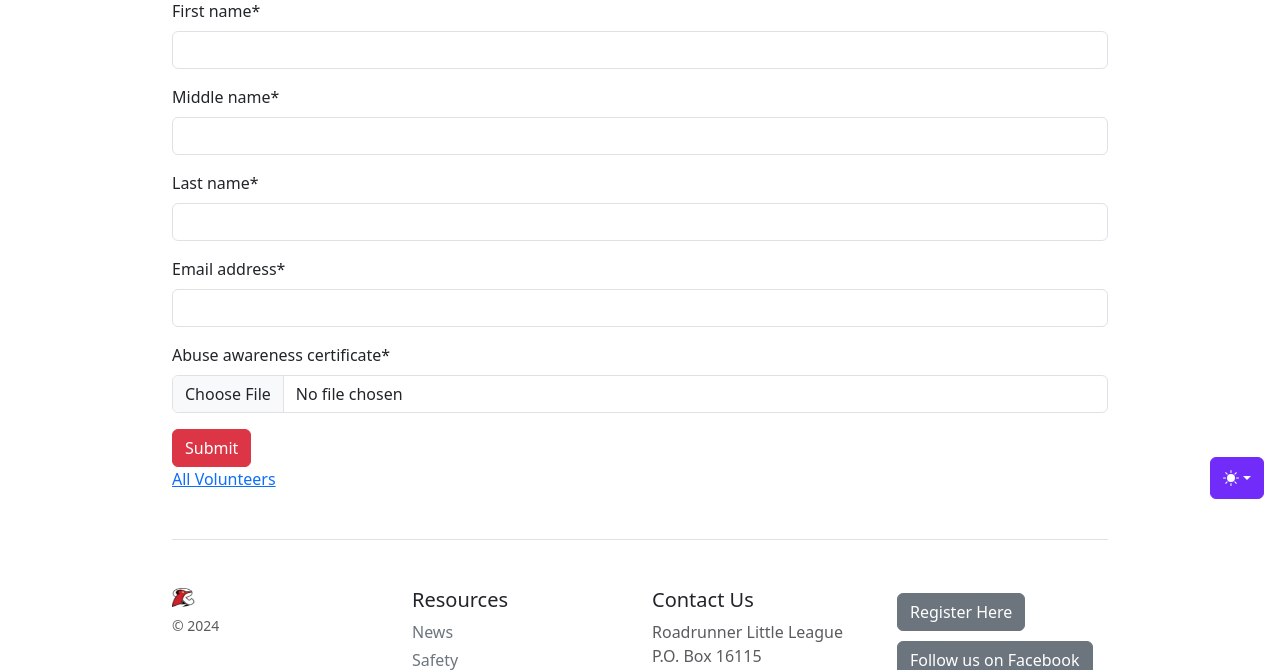
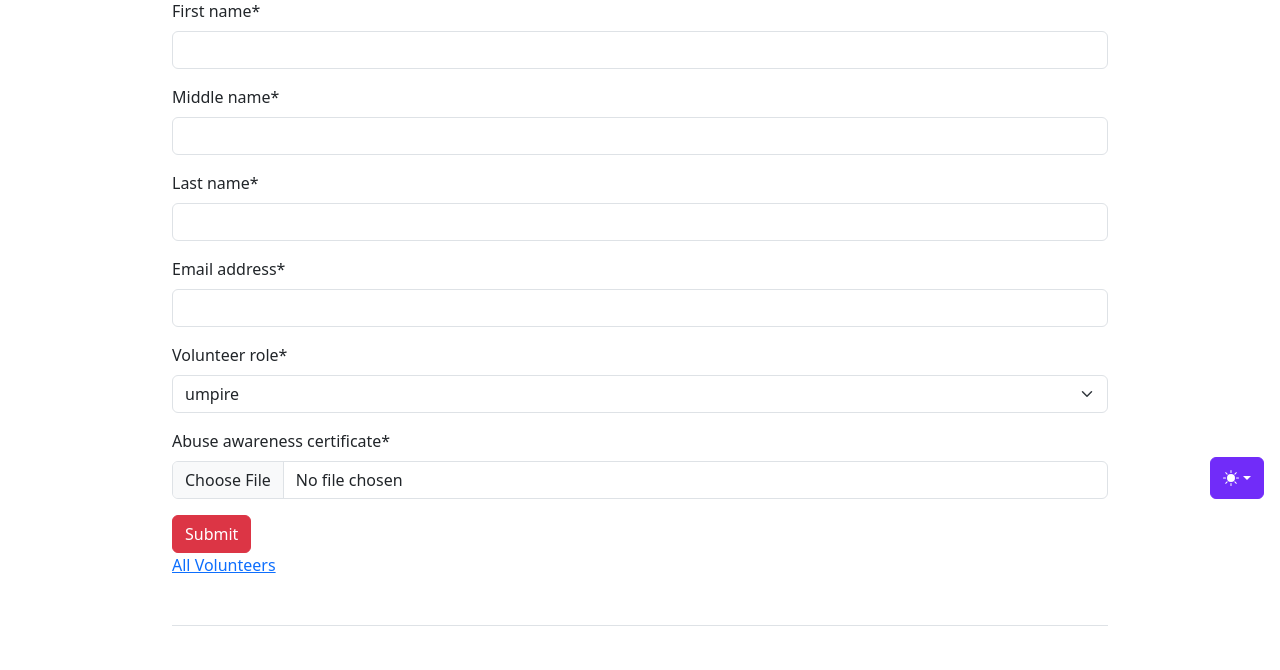
Before and after one commit to jasonloyd/rrll, a Django app: page /volunteers/signup in a window 1280 px wide. Shown: the part 285-955 px from the top of the page. Run offline with Django 5.2, Linux system fonts and the light colour scheme; some libraries are stand-ins or nearby versions.

Commit message:
adding volunteer role and order id

```diff
--- a/volunteers/forms.py
+++ b/volunteers/forms.py
@@ -2,13 +2,18 @@ from django.forms import ModelForm
 from django import forms
 from django_recaptcha.fields import ReCaptchaField
 from django_recaptcha.widgets import ReCaptchaV3
-from .models import Volunteer
+from .models import VOLUNTEER_ROLES, Volunteer
 
 class SignupForm(ModelForm):
     first_name = forms.TextInput()
     middle_name = forms.TextInput()
     last_name = forms.TextInput()
     email_address = forms.TextInput()
+    volunteer_role = forms.CharField(
+        max_length=12,
+        widget=forms.Select(choices=VOLUNTEER_ROLES),
+        initial='UMPIRE',
+    )
     abuse_awareness_certificate = forms.FileField()
     captcha = ReCaptchaField(widget=ReCaptchaV3(
         action='signup'
@@ -16,4 +21,4 @@ class SignupForm(ModelForm):
 
     class Meta:
         model = Volunteer
-        fields = ['first_name', 'middle_name', 'last_name', 'email_address', 'abuse_awareness_certificate']
+        fields = ['first_name', 'middle_name', 'last_name', 'email_address', 'volunteer_role', 'abuse_awareness_certificate']
--- a/volunteers/models.py
+++ b/volunteers/models.py
@@ -1,5 +1,12 @@
 from django.db import models
 
+VOLUNTEER_ROLES = {
+    "BOARDMEMBER": "board member",
+    "COACH": "coach",
+    "MANAGER": "manager",
+    "SCOREKEEPER": "scorekeeper",
+    "UMPIRE": "umpire",
+}
 
 class Volunteer(models.Model):
     first_name = models.CharField(max_length=30)
@@ -8,4 +15,13 @@ class Volunteer(models.Model):
     email_address = models.CharField(max_length=50)
     created_at = models.DateTimeField(auto_now_add=True, blank=True)
     background_check_status = models.CharField(max_length=20, default="pending")
+    volunteer_role = models.CharField(max_length=12, choices=VOLUNTEER_ROLES, default="UMPIRE")
+    order_id = models.IntegerField(blank=True, null=True)
     abuse_awareness_certificate = models.FileField(upload_to="tmp/certificates")
+
+class VolunteerStatusMessage(models.Model):
+    received_at = models.DateTimeField(auto_now_add=True, blank=True)
+    class Meta:
+        indexes = [
+            models.Index(fields=["received_at"]),
+        ]
--- a/volunteers/templates/volunteers/home.html
+++ b/volunteers/templates/volunteers/home.html
@@ -10,6 +10,7 @@
             <th scope="col">#</th>
             <th scope="col">First Name</th>
             <th scope="col">Last Name</th>
+            <th scope="col">Role</th>
             <th scope="col">Submitted</th>
             <th scope="col">Status</th>
             <th scope="col">Abuse Awareness Certificate</th>
@@ -27,6 +28,7 @@
             <th scope="row">{{ forloop.counter }}</th>
             <td>{{volunteer.first_name}}</td>
             <td>{{volunteer.last_name}}</td>
+            <td>{{volunteer.volunteer_role}}</td>
             <td>{{volunteer.created_at}}</td>
             <td>{{volunteer.background_check_status}}</td>
             <td>
--- a/volunteers/urls.py
+++ b/volunteers/urls.py
@@ -7,5 +7,6 @@ urlpatterns = [
     path("", views.home, name="home"),
     path("success", views.success, name="success"),
     path("signup", views.signup, name="signup"),
+    path("volunteer_status_webhook", views.volunteer_status_webhook, name="volunteer_status_webhook"),
     path("<int:volunteer_id>", views.volunteer),
 ]
--- a/volunteers/views.py
+++ b/volunteers/views.py
@@ -1,3 +1,11 @@
+import datetime as dt
+from xml.etree import ElementTree
+
+from django.db.transaction import atomic, non_atomic_requests
+
+from django.views.decorators.csrf import csrf_exempt
+from django.views.decorators.http import require_POST
+
 from django.shortcuts import get_object_or_404, render, redirect
 
 from django.core.mail import send_mail, EmailMessage
@@ -9,7 +17,7 @@ from django.views import generic
 from django.utils import timezone
 
 from .forms import SignupForm
-from .models import Volunteer
+from .models import Volunteer, VolunteerStatusMessage
 from rrll.settings import EMAIL_HOST_USER
 
 
@@ -50,3 +58,31 @@ def signup(request):
             form = SignupForm()
             error_messages.append('Invalid captcha entry, please try again.')
     return render(request, 'volunteers/signup.html', {'form' : SignupForm, 'error_messages': error_messages})
+
+@csrf_exempt
+@require_POST
+@non_atomic_requests
+def volunteer_status_webhook(request):
+    # do I need to give them a token? do they require it?
+    """
+    provided_token = request.headers.get("Jdp-Webhook-Token", "")
+    if not compare_digest(provided_token, settings.JDP_WEBHOOK_TOKEN):
+        return HttpResponseForbidden(
+            "Incorrect token in Jdp-Webhook-Token header.",
+            content_type="text/plain",
+        )
+    """
+    VolunteerStatusMessage.objects.filter(
+        received_at__lte=timezone.now() - dt.timedelta(days=7)
+    ).delete()
+    payload = ElementTree.fromstring(request.body)
+    VolunteerStatusMessage.objects.create()
+    process_webhook_payload(payload)
+    return HttpResponse(status=204)
+
+
+@atomic
+def process_webhook_payload(payload):
+    # TODO: implement
+    print("handling webhook payload")
+    print(payload)
```
Also changed, not shown: volunteers/migrations/0002_volunteer_order_id_volunteer_volunteer_role.py (added), volunteers/migrations/0003_alter_volunteer_volunteer_role.py (added), volunteers/migrations/0004_volunteerstatusmessage.py (added).
